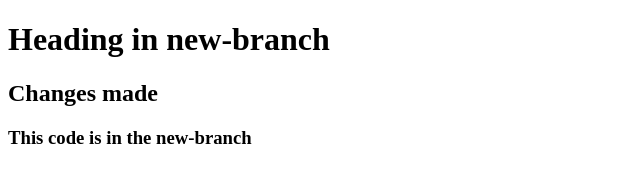
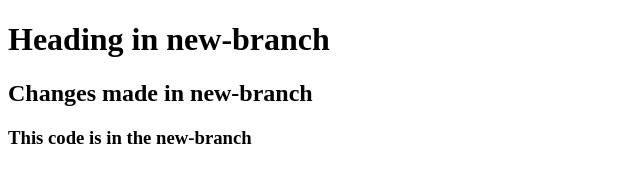
Before and after one commit to AkshayRane05/git_github, a plain HTML site: page index.html in a window 1280 px wide. Shown: the whole page, without its empty margins (0-640 px from the left). Drawn offline with Linux system fonts and the light colour scheme.

Commit message:
change 2

```diff
--- a/index.html
+++ b/index.html
@@ -10,7 +10,7 @@
 <body>
     <h1>Heading in new-branch</h1>
     <h2>
-        Changes made
+        Changes made in new-branch
     </h2>
     <h3>
         This code is in the new-branch
```
